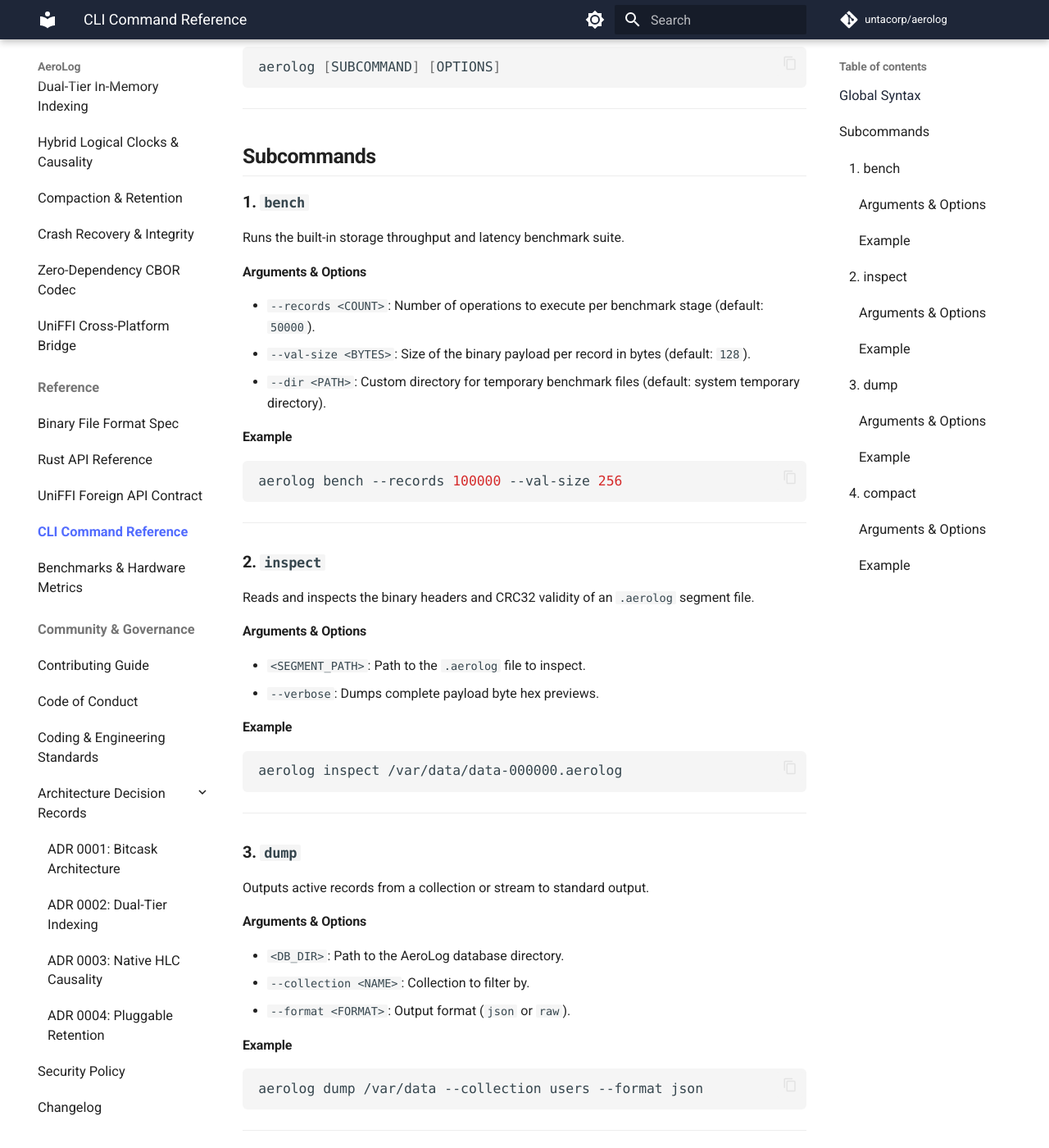
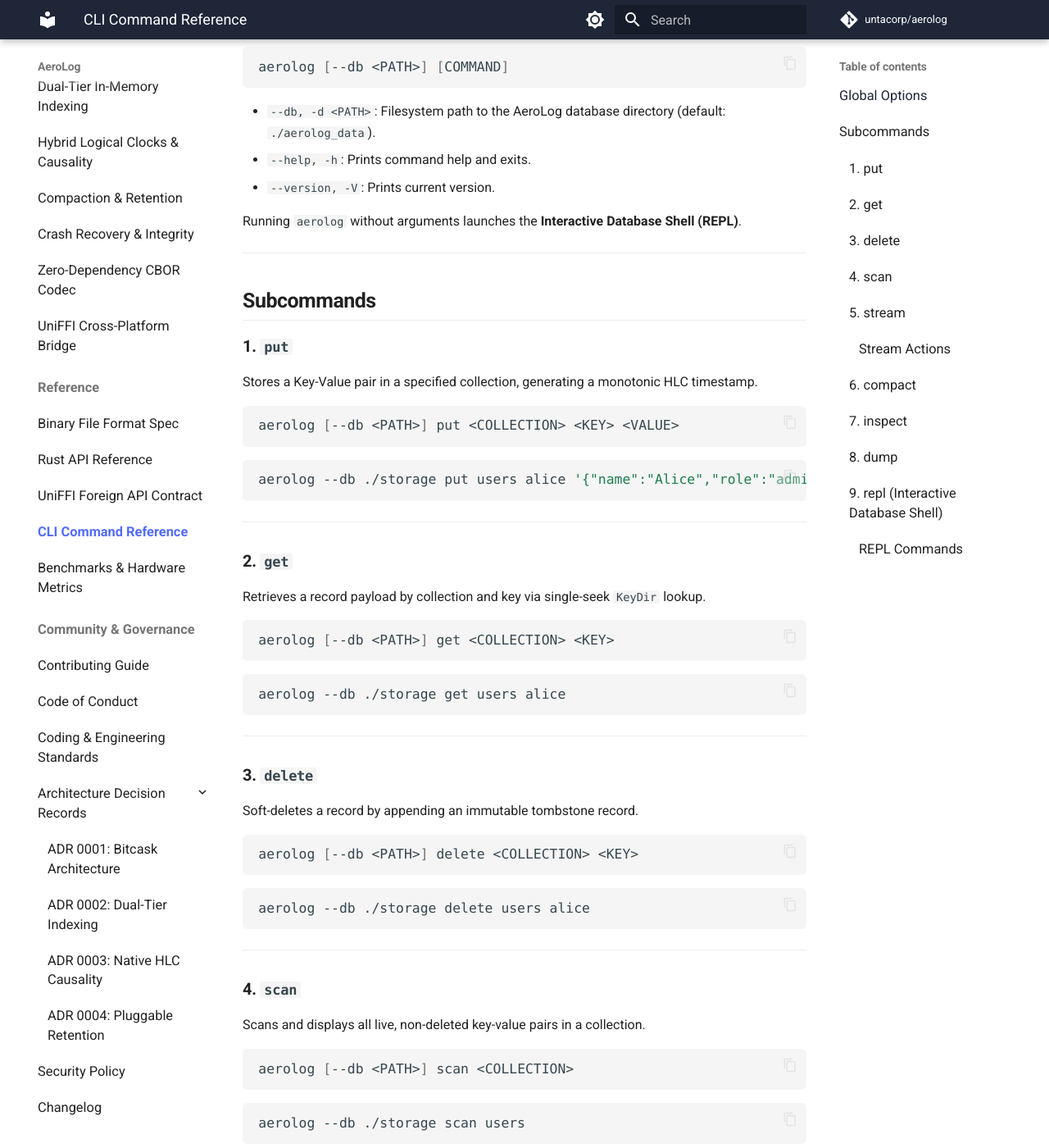
Before and after one commit to untacorp/aerolog, an MkDocs documentation site: the page built from docs/reference/cli-reference.md, in a window 1280 px wide and 1400 px high, scrolled down 267 px. Shown: the whole window at 82% size. Built offline with MkDocs 1.6.1 and Material for MkDocs 9.7.7, drawn with Linux system fonts in a browser that asks for light colours; comment, search, counter and statistics services are not loaded; some of the changed text lies outside the part shown.

Commit message:
feat(cli): convert aerolog-cli into full database utility with interactive REPL, update security policy, and publish benchmark metrics

````diff
--- a/docs/getting-started/cli-tool.md
+++ b/docs/getting-started/cli-tool.md
@@ -1,76 +1,118 @@
-# CLI Diagnostics Tool (`aerolog-cli`)
+# CLI Tool & Interactive Shell (`aerolog-cli`)
 
-AeroLog ships with a high-performance standalone command-line diagnostic and benchmark utility (`aerolog`).
+AeroLog ships with a standalone, production-grade command-line interface (`aerolog`) for inspecting, querying, writing, and administering AeroLog databases.
 
 ---
 
-## 1. Running Throughput & Latency Benchmarks
+## 1. Installation
 
-The `bench` subcommand measures point write throughput, point read throughput, and streaming append performance on physical hardware:
+Build and install `aerolog` directly using `cargo`:
 
 ```bash
-# Default benchmark: 50,000 records with 128-byte payloads
-aerolog bench
-
-# Custom benchmark configuration
-aerolog bench --records 100000 --val-size 256
+cargo install --path crates/aerolog-cli
 ```
 
-### Sample Benchmark Output
-```text
-==================================================================
-           AeroLog Storage Engine Diagnostic Benchmark
-==================================================================
-Target Directory   : /tmp/aerolog_bench_xyz
-Record Count       : 50,000
-Payload Size       : 128 bytes
-------------------------------------------------------------------
-[1/3] Benchmarking Point Key-Value Sequential Writes...
-      Completed 50,000 writes in 242.1 ms (206,526 ops/sec)
-[2/3] Benchmarking Point Key-Value Random Reads...
-      Completed 50,000 reads in 791.4 ms (63,179 ops/sec)
-[3/3] Benchmarking Append-Only Stream Ingestion...
-      Completed 50,000 appends in 135.3 ms (369,549 ops/sec)
-==================================================================
+Or run directly from the workspace:
+
+```bash
+cargo run --release -p aerolog-cli -- --help
 ```
 
 ---
 
-## 2. Inspecting Segment Files
+## 2. Interactive Shell (REPL)
 
-Inspect binary headers, CRC32 status, and record layouts inside `.aerolog` files without opening the database:
+Running `aerolog` without arguments (or with `aerolog repl`) launches an interactive database shell similar to `redis-cli` or `sqlite3`:
 
-```bash
-aerolog inspect ./storage_data/data-000000.aerolog
-```
+```text
+$ aerolog --db ./my_data
 
-### Sample Output
-```text
-=== Segment: ./storage_data/data-000000.aerolog ===
-Segment File Size: 3,450,112 bytes
-
-[Offset 0x000000] CRC: 0x8F32A10C (VALID) | HLC: 1700000000100-0-0x38AF | Type: Insert
-                  Collection: 'users' | Key: 'usr_001' | Payload: 128 bytes
-[Offset 0x0000B0] CRC: 0x1290EE4B (VALID) | HLC: 1700000000101-1-0x38AF | Type: Tombstone
-                  Collection: 'users' | Key: 'usr_000' | Payload: 0 bytes
+==================================================================
+             AeroLog Interactive Shell (REPL)
+==================================================================
+Database: "./my_data"
+Type 'HELP' for commands, 'EXIT' to quit.
+------------------------------------------------------------------
+aerolog> PUT users alice {"name":"Alice","role":"admin"}
+OK [HLC: 1792627331615-0-000000004145524f]
+aerolog> GET users alice
+{"name":"Alice","role":"admin"}
+aerolog> STREAM APPEND emergency "Node B online"
+APPENDED [Seq: 0, HLC: 1792627331624-1-000000004145524f]
+aerolog> STREAM READ emergency 10
+Stream 'emergency' (1 entries):
+  [#000000 | HLC: 1792627331624-1-000000004145524f] Node B online
+aerolog> EXIT
+Closing database...
+Goodbye.
 ```
 
 ---
 
-## 3. Dumping Raw Database Records
+## 3. Direct Command-Line Operations
 
-Dump all current active key-value pairs or stream logs directly to standard output:
+You can also run database commands directly from scripts or CI/CD pipelines:
 
+### Key-Value Operations
 ```bash
-aerolog dump ./storage_data --collection users
+# Insert or update
+aerolog --db ./my_data put devices sensor_01 '{"temp": 24.5}'
+
+# Read value
+aerolog --db ./my_data get devices sensor_01
+
+# List all keys in a collection
+aerolog --db ./my_data scan devices
+
+# Soft-delete a record
+aerolog --db ./my_data delete devices sensor_01
+```
+
+### Append-Only Event Streams
+```bash
+# Append an event
+aerolog --db ./my_data stream append mesh_logs "Link state: ESTABLISHED"
+
+# Read recent events
+aerolog --db ./my_data stream read mesh_logs --limit 50
+
+# View event count
+aerolog --db ./my_data stream info mesh_logs
 ```
 
 ---
 
-## 4. Offline Database Compaction
+## 4. Database Diagnostics & Maintenance
 
-Merge fragmented segment files and purge soft-deleted tombstones offline:
+### Inspect Storage & Segments
+```bash
+aerolog --db ./my_data inspect
+```
+
+Output:
+```text
+Inspecting AeroLog Database at "./my_data"
+Total Segments : 3
+Total Disk Size: 48.00 MB (50331648 bytes)
+Active Segment : data-000003.aerolog
+  - data-000001.aerolog (size: 16384.00 KB)
+  - data-000002.aerolog (size: 16384.00 KB)
+  - data-000003.aerolog (size: 16384.00 KB)
+```
+
+### Log Compaction
+Reclaims disk space by removing dead records and merging sealed files:
 
 ```bash
-aerolog compact ./storage_data
+aerolog --db ./my_data compact
 ```
+
+Output:
+```text
+Starting background compaction on "./my_data"...
+Compaction finished successfully:
+  Disk size before: 48.00 MB
+  Disk size after : 31.25 MB
+  Records evicted : 14200
+  Space reclaimed : 34.9%
+```
--- a/docs/reference/cli-reference.md
+++ b/docs/reference/cli-reference.md
@@ -1,70 +1,141 @@
 # CLI Command Reference (`aerolog`)
 
-Complete flag and argument reference for the `aerolog-cli` binary.
+Complete flag, command, and REPL reference for the `aerolog-cli` binary.
 
 ---
 
-## Global Syntax
+## Global Options
 
 ```bash
-aerolog [SUBCOMMAND] [OPTIONS]
+aerolog [--db <PATH>] [COMMAND]
 ```
+
+* `--db, -d <PATH>`: Filesystem path to the AeroLog database directory (default: `./aerolog_data`).
+* `--help, -h`: Prints command help and exits.
+* `--version, -V`: Prints current version.
+
+Running `aerolog` without arguments launches the **Interactive Database Shell (REPL)**.
 
 ---
 
 ## Subcommands
 
-### 1. `bench`
-Runs the built-in storage throughput and latency benchmark suite.
+### 1. `put`
+Stores a Key-Value pair in a specified collection, generating a monotonic HLC timestamp.
 
-#### Arguments & Options
-* `--records <COUNT>`: Number of operations to execute per benchmark stage (default: `50000`).
-* `--val-size <BYTES>`: Size of the binary payload per record in bytes (default: `128`).
-* `--dir <PATH>`: Custom directory for temporary benchmark files (default: system temporary directory).
+```bash
+aerolog [--db <PATH>] put <COLLECTION> <KEY> <VALUE>
+```
 
-#### Example
 ```bash
-aerolog bench --records 100000 --val-size 256
+aerolog --db ./storage put users alice '{"name":"Alice","role":"admin"}'
 ```
 
 ---
 
-### 2. `inspect`
-Reads and inspects the binary headers and CRC32 validity of an `.aerolog` segment file.
+### 2. `get`
+Retrieves a record payload by collection and key via single-seek `KeyDir` lookup.
 
-#### Arguments & Options
-* `<SEGMENT_PATH>`: Path to the `.aerolog` file to inspect.
-* `--verbose`: Dumps complete payload byte hex previews.
+```bash
+aerolog [--db <PATH>] get <COLLECTION> <KEY>
+```
 
-#### Example
 ```bash
-aerolog inspect /var/data/data-000000.aerolog
+aerolog --db ./storage get users alice
 ```
 
 ---
 
-### 3. `dump`
-Outputs active records from a collection or stream to standard output.
+### 3. `delete`
+Soft-deletes a record by appending an immutable tombstone record.
 
-#### Arguments & Options
-* `<DB_DIR>`: Path to the AeroLog database directory.
-* `--collection <NAME>`: Collection to filter by.
-* `--format <FORMAT>`: Output format (`json` or `raw`).
+```bash
+aerolog [--db <PATH>] delete <COLLECTION> <KEY>
+```
 
-#### Example
 ```bash
-aerolog dump /var/data --collection users --format json
+aerolog --db ./storage delete users alice
 ```
 
 ---
 
-### 4. `compact`
-Triggers offline compaction across all sealed segment files in a database directory.
+### 4. `scan`
+Scans and displays all live, non-deleted key-value pairs in a collection.
 
-#### Arguments & Options
-* `<DB_DIR>`: Path to the AeroLog database directory.
+```bash
+aerolog [--db <PATH>] scan <COLLECTION>
+```
 
-#### Example
 ```bash
-aerolog compact /var/data
+aerolog --db ./storage scan users
 ```
+
+---
+
+### 5. `stream`
+Manages append-only event streams (chat partitions, sensor metrics, changelogs).
+
+#### Stream Actions
+* `append <STREAM_ID> <PAYLOAD>`: Appends an event to the stream partition.
+* `read <STREAM_ID> [--limit <N>]`: Reads the most recent $N$ events from the stream (default limit: 10).
+* `info <STREAM_ID>`: Displays total entry count for the stream partition.
+
+```bash
+# Append an event
+aerolog stream append mesh_chat "Node B joined cluster"
+
+# Read recent 20 messages
+aerolog stream read mesh_chat --limit 20
+
+# View stream metadata
+aerolog stream info mesh_chat
+```
+
+---
+
+### 6. `compact`
+Triggers offline segment compaction, merging sealed `.aerolog` files, evicting dead records and expired tombstones, and applying retention policies.
+
+```bash
+aerolog [--db <PATH>] compact
+```
+
+---
+
+### 7. `inspect`
+Displays physical segment counts, active segment identifier, and disk usage metrics.
+
+```bash
+aerolog [--db <PATH>] inspect
+```
+
+---
+
+### 8. `dump`
+Sequentially scans and dumps all decoded physical records from disk to stdout.
+
+```bash
+aerolog [--db <PATH>] dump
+```
+
+---
+
+### 9. `repl` (Interactive Database Shell)
+Launches an interactive prompt to execute database operations continuously without re-opening files on every command.
+
+```bash
+aerolog [--db <PATH>] repl
+```
+
+#### REPL Commands
+* `PUT <collection> <key> <value>`
+* `GET <collection> <key>`
+* `DELETE <collection> <key>`
+* `SCAN <collection>`
+* `STREAM APPEND <id> <payload>`
+* `STREAM READ <id> [limit]`
+* `STREAM INFO <id>`
+* `COMPACT`
+* `INSPECT`
+* `HELP`
+* `EXIT` or `QUIT`
````
Also changed, not shown: README.md (+41 -8 lines), SECURITY.md (+1 -1 lines), docs/community/security.md (+1 -1 lines), docs/reference/benchmarks.md (+54 -14 lines), 3 other files.
